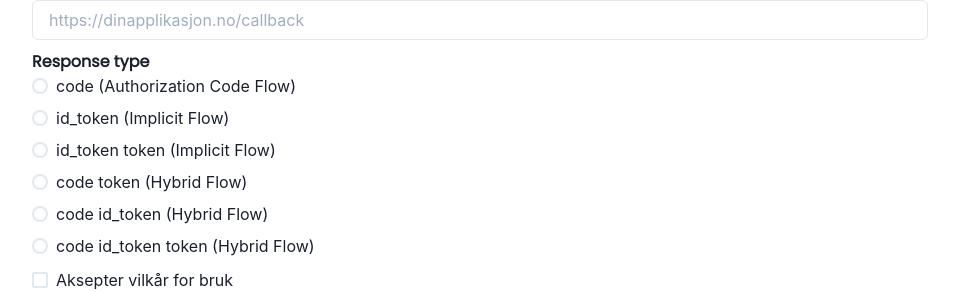
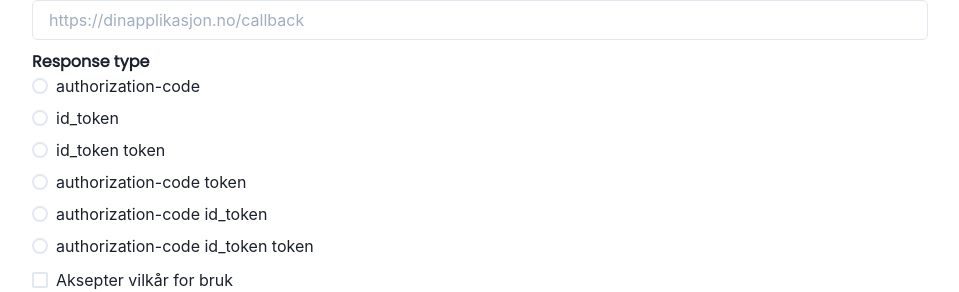
Before and after one commit to dotkom/auth-board, a Next.js app: page /clients/create in a window 1280 px wide. Shown: the part 264-556 px from the top of the page, without its empty margins (160-1119 px from the left). Built offline with nearby package versions, Linux system fonts and the light colour scheme; no server answers; a web font is replaced by a local one.

Commit message:
Move from oidc-provider to oauth2-provider

```diff
--- a/src/client/components/ResponseTypes.ts
+++ b/src/client/components/ResponseTypes.ts
@@ -1,34 +1,8 @@
-import { ResponseType } from 'client/models/model';
-
-export const ResponseTypes: ResponseType[] = [
-  {
-    id: 1,
-    value: 'code',
-    description: 'code (Authorization Code Flow)',
-  },
-  {
-    id: 2,
-    value: 'id_token',
-    description: 'id_token (Implicit Flow)',
-  },
-  {
-    id: 3,
-    value: 'id_token token',
-    description: 'id_token token (Implicit Flow)',
-  },
-  {
-    id: 4,
-    value: 'code token',
-    description: 'code token (Hybrid Flow)',
-  },
-  {
-    id: 5,
-    value: 'code id_token',
-    description: 'code id_token (Hybrid Flow)',
-  },
-  {
-    id: 6,
-    value: 'code id_token token',
-    description: 'code id_token token (Hybrid Flow)',
-  },
+export const ResponseTypes: string[] = [
+  'authorization-code',
+  'id_token',
+  'id_token token',
+  'authorization-code token',
+  'authorization-code id_token',
+  'authorization-code id_token token',
 ];
--- a/src/client/context/ClientContext.tsx
+++ b/src/client/context/ClientContext.tsx
@@ -32,7 +32,7 @@ const ClientProvider: React.FC = ({ children }) => {
 
   const updateClient = async (id: number) => {
     setLoading(true);
-    const client = await get<OidcClient>(`/oidc/clients/${id}/`);
+    const client = await get<OidcClient>(`/sso/clients/${id}/`);
     setClients({ ...clients, [id]: client });
     setLoading(false);
   };
@@ -40,11 +40,11 @@ const ClientProvider: React.FC = ({ children }) => {
   const emptyContext = () => setClients([]);
 
   const patchClient = async (id: number, client: OidcClient) => {
-    await patch<OidcClient>(`/oidc/clients/${id}/`, client);
+    await patch<OidcClient>(`/sso/clients/${id}/`, client);
   };
 
   const deleteClient = async (id: number) => {
-    await deleteR(`/oidc/clients/${id}/`);
+    await deleteR(`/sso/clients/${id}/`);
   };
 
   const getClient = (id: number) => {
@@ -53,7 +53,7 @@ const ClientProvider: React.FC = ({ children }) => {
 
   const getClients = async () => {
     setLoading(true);
-    const clients = await post<OidcClient[]>('/oidc/clients/get-own/', {});
+    const clients = await get<OidcClient[]>('/sso/confidential/', {});
     if (clients) {
       const clientsRecord = clients.reduce((acc, curr) => {
         return { ...acc, [curr.id]: curr };
--- a/src/client/subpages/BasicInformation/index.tsx
+++ b/src/client/subpages/BasicInformation/index.tsx
@@ -26,7 +26,7 @@ const BasicInfo: React.FC<ClientViewProps> = ({ client }) => {
         <ClientType client_type={newClient?.client_type || client.client_type} update={updateSingleField} />
         <ResponseTypeSelector
           defaultValue={
-            newClient?.response_types ? String(newClient?.response_types[0].id) : String(client.response_types[0].id)
+            newClient?.authorization_grant_type ? newClient?.authorization_grant_type : client.authorization_grant_type
           }
           update={updateSingleField}
         />
--- a/src/client/subpages/ClientOverview/index.tsx
+++ b/src/client/subpages/ClientOverview/index.tsx
@@ -48,7 +48,7 @@ const ClientOverview: React.FC<ClientViewProps> = ({ client }) => {
           ))}
         </RegularList>
       </RedirectSection>
-      <p>Opprettet: {client.date_created}</p>
+      <p>Opprettet: {client.created}</p>
       <OverviewImageWrapper>
         <ImageWithDefault>
           <img src={client.logo} />
--- a/src/clients/components/ClientCard.tsx
+++ b/src/clients/components/ClientCard.tsx
@@ -66,7 +66,7 @@ const ClientCard: React.FC<Props> = ({ client }) => (
             <ApplicationName>{client.name}</ApplicationName>
             <p>ID: {client.client_id}</p>
           </UpperText>
-          <LowerText>Opprettet: {client.date_created}</LowerText>
+          <LowerText>Opprettet: {client.created}</LowerText>
         </SimpleGrid>
       </LinkOverlay>
     </Link>
--- a/src/create/ResponseTypeSelector.tsx
+++ b/src/create/ResponseTypeSelector.tsx
@@ -11,11 +11,11 @@ type Props = {
 const ResponseTypeSelector: React.FC<Props> = ({ update, defaultValue }) => (
   <Box as="article">
     <SectionHeader>Response type</SectionHeader>
-    <RadioGroup onChange={(value) => update('response_types', [value])} defaultValue={defaultValue}>
+    <RadioGroup onChange={(value) => update('authorization_grant_type', value)} defaultValue={defaultValue}>
       <Stack direction="column">
         {ResponseTypes.map((responseType) => (
-          <Radio key={responseType.id} value={String(responseType.id)}>
-            {responseType.description}
+          <Radio key={responseType} value={responseType}>
+            {responseType}
           </Radio>
         ))}
       </Stack>
--- a/src/create/index.tsx
+++ b/src/create/index.tsx
@@ -30,7 +30,7 @@ const CreateForm: React.FC = () => {
 
   const createNewApplication = async () => {
     setError(null);
-    const response = await post<Partial<OidcClient>>('/oidc/clients/', newApplication);
+    const response = await post<Partial<OidcClient>>('/sso/clients/', newApplication);
     if (response && response.id) {
       router.push(`/clients/${response.id}`);
     } else {
```
Also changed, not shown: src/client/models/model.ts (+2 -8 lines), src/pages/api/auth/[...nextauth].ts (+5 -5 lines).
